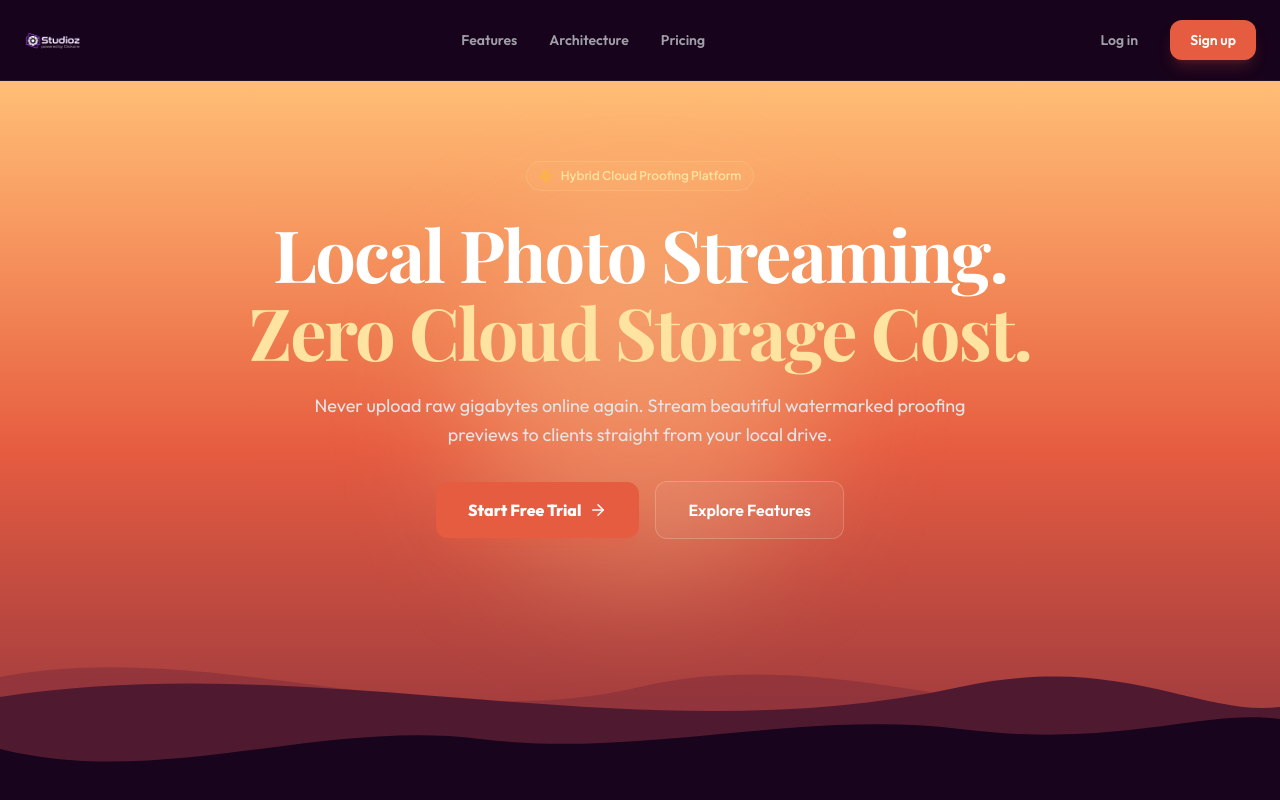
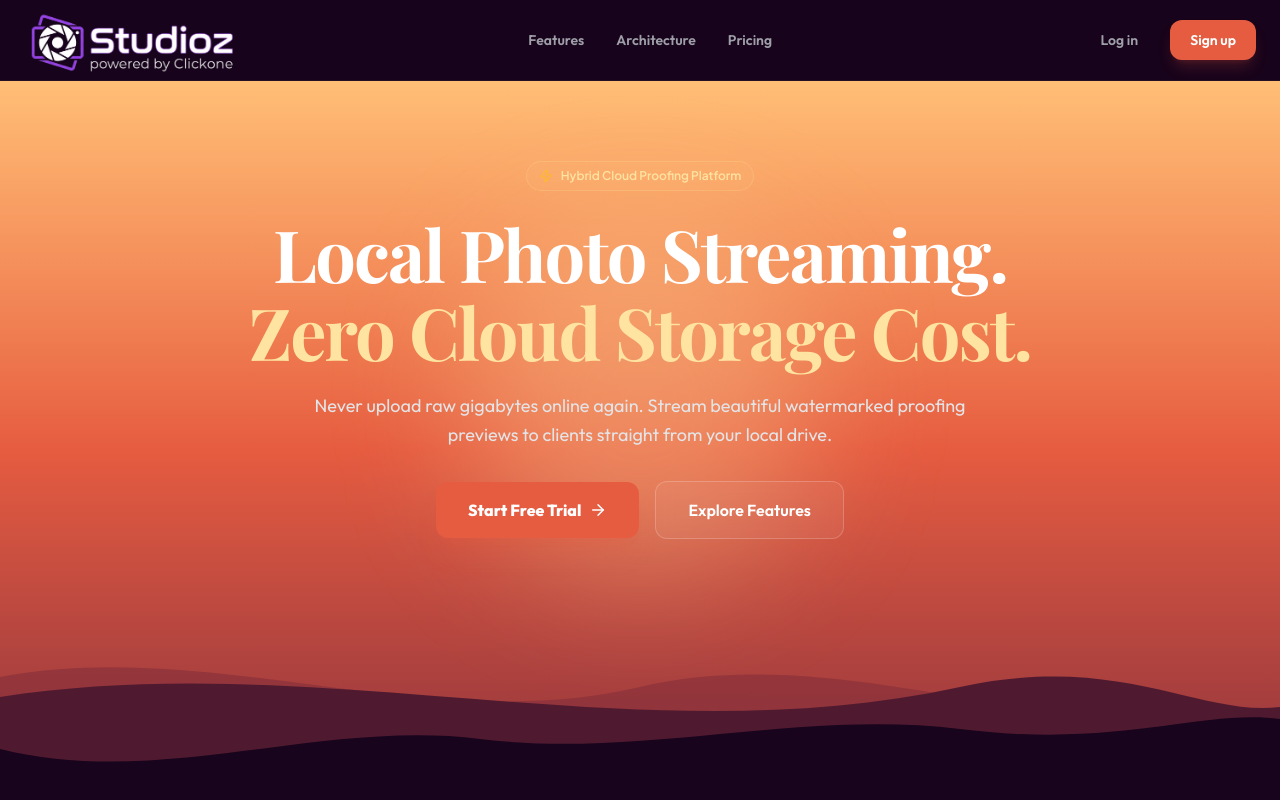
Before and after one commit to Adhavan-026/photo-select, a Next.js app in the folder apps/cloud-frontend/: page / in a window 1280 px wide. Shown: the top 800 px of the page. Built offline with nearby package versions, Linux system fonts and the light colour scheme; a web font is replaced by a local one.

Commit message:
style: force logo to overflow header using absolute positioning to fix padding

```diff
--- a/apps/cloud-frontend/src/app/page.tsx
+++ b/apps/cloud-frontend/src/app/page.tsx
@@ -101,8 +101,8 @@ export default function LandingPage() {
       {/* Navigation Header */}
       <header className="sticky top-0 z-50 w-full border-b border-white/5 bg-[#18041c]/80 backdrop-blur-md">
         <div className="container mx-auto px-6 h-20 flex items-center justify-between">
-          <Link href="/" className="flex items-center">
-            <img src="/studioz-full-logo.png" alt="Studioz Logo" className="h-12 w-auto object-contain" />
+          <Link href="/" className="flex items-center relative h-20 w-48">
+            <img src="/studioz-full-logo.png" alt="Studioz Logo" className="absolute top-1/2 left-0 -translate-y-1/2 h-[180px] w-auto max-w-none object-contain pointer-events-none" />
           </Link>
 
           <nav className="hidden md:flex items-center gap-8 text-sm font-semibold text-zinc-400 font-sans-custom">
```
